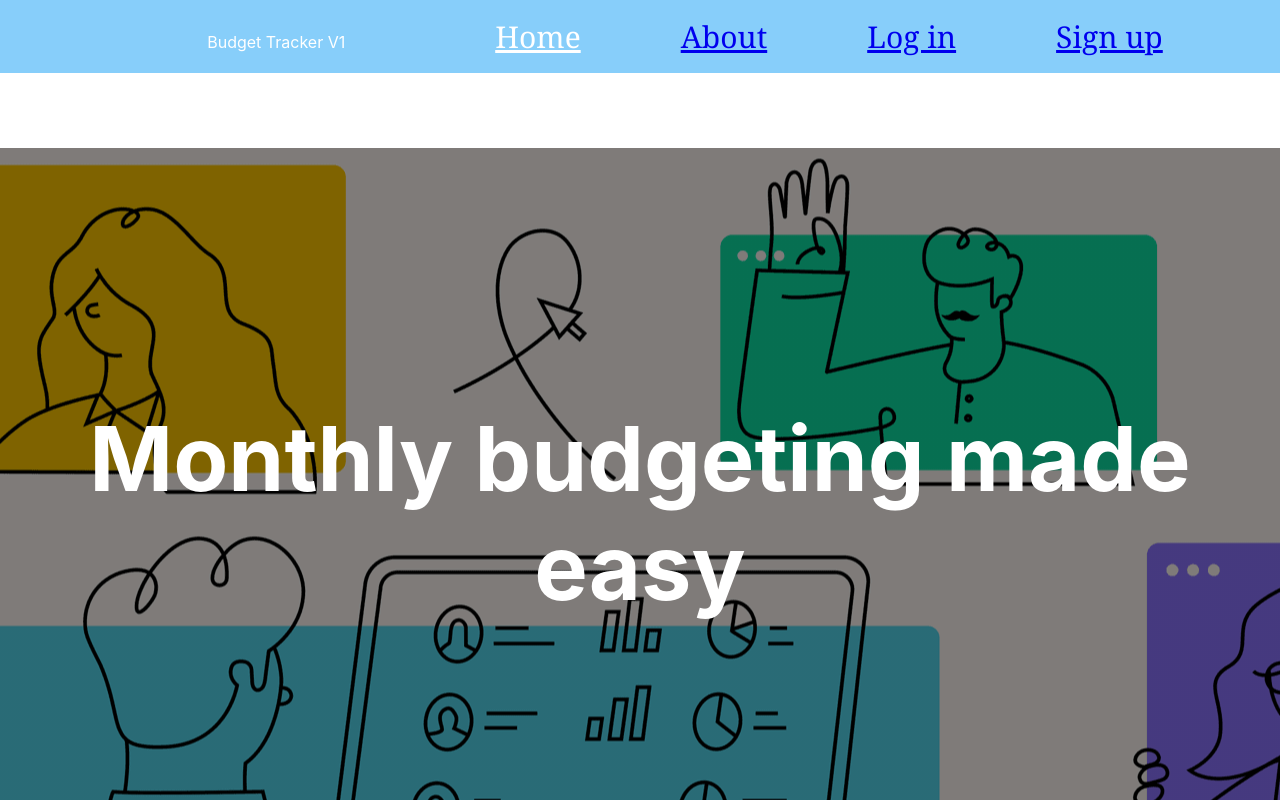
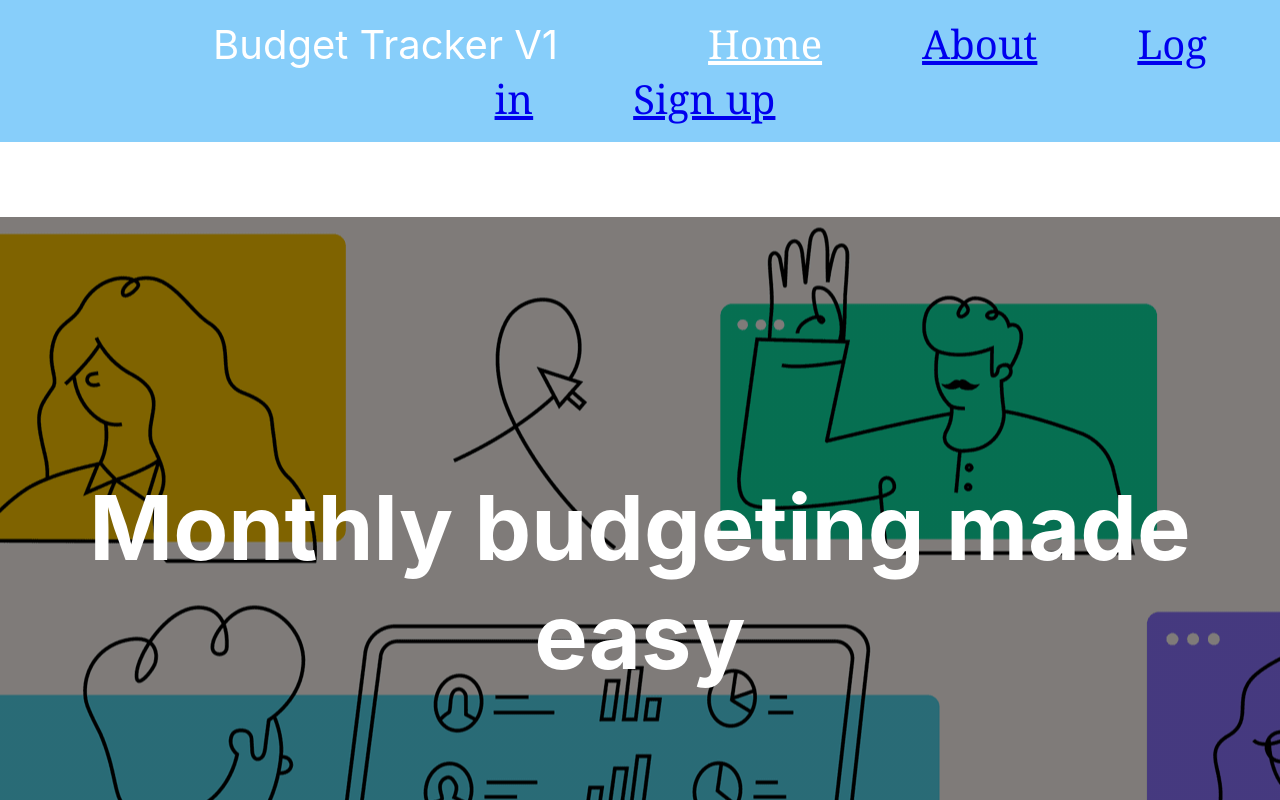
Before and after one commit to henry-li-06/Budget-Tracker, a React (Create React App) app in the folder budget-tracker-frontend/: page /#/ in a window 1280 px wide. Shown: the top 800 px of the page. Built offline with nearby package versions, Linux system fonts and the light colour scheme.

Commit message:
Added about page

```diff
--- a/budget-tracker-frontend/src/static/About.jsx
+++ b/budget-tracker-frontend/src/static/About.jsx
@@ -1,10 +1,23 @@
 import React from 'react';
-
+import './../styles/about.css';
 
 class About extends React.Component {
   render() {
     return (
-      <div>This is the about page</div>
+      <div className='container'>
+        <section id='graphic'>
+        </section>
+        <section id='text'>
+          <h1 id='heading'>Never forget a subscription again.</h1>
+          <p id='paragraph'>Simplify the way you manage your subscriptions.</p>
+          <p>Input monthly subscriptions.</p>
+          <p>Enter a budget.</p>
+          <p>Display renewal dates.</p>
+          <p>Keep track of monthly expenses.</p>
+
+        </section>
+
+      </div>
     )
 
 
--- a/budget-tracker-frontend/src/static/SinglePageApp.jsx
+++ b/budget-tracker-frontend/src/static/SinglePageApp.jsx
@@ -1,5 +1,4 @@
 import React from 'react';
-import Navbar from './Navbar.jsx';
 import Home from './Home.jsx';
 import './../styles/App.css';
 import {
--- a/budget-tracker-frontend/src/styles/App.css
+++ b/budget-tracker-frontend/src/styles/App.css
@@ -34,3 +34,19 @@
 .active {
   color: white;
 }
+
+#navbar {
+  padding: 0px;
+  margin: 0px;
+  border: 0px;
+}
+
+#navbar ul {
+  list-style: none;
+}
+
+#navbar li {
+  display: inline;
+  padding: 50px;
+  font-size: 40px;
+}
--- /dev/null
+++ b/budget-tracker-frontend/src/styles/about.css
@@ -0,0 +1,30 @@
+.container {
+  display: flex;
+  flex-direction: row;
+  justify-content: center;
+}
+
+#image {
+  width: 40%;
+}
+
+#graphic{
+  background-image: url(./../images/about-image.png);
+  min-height: 500px;
+  min-width: 500px;
+  margin-top: 10%;
+}
+
+#text {
+  width: 40%;
+  flex-direction: column;
+  margin-top: 10%;
+}
+
+#heading {
+  font-size: 50px;
+}
+
+#paragraph {
+  font-size: 25px;
+}
```
Also changed, not shown: budget-tracker-frontend/src/images/about-image.png (added).
